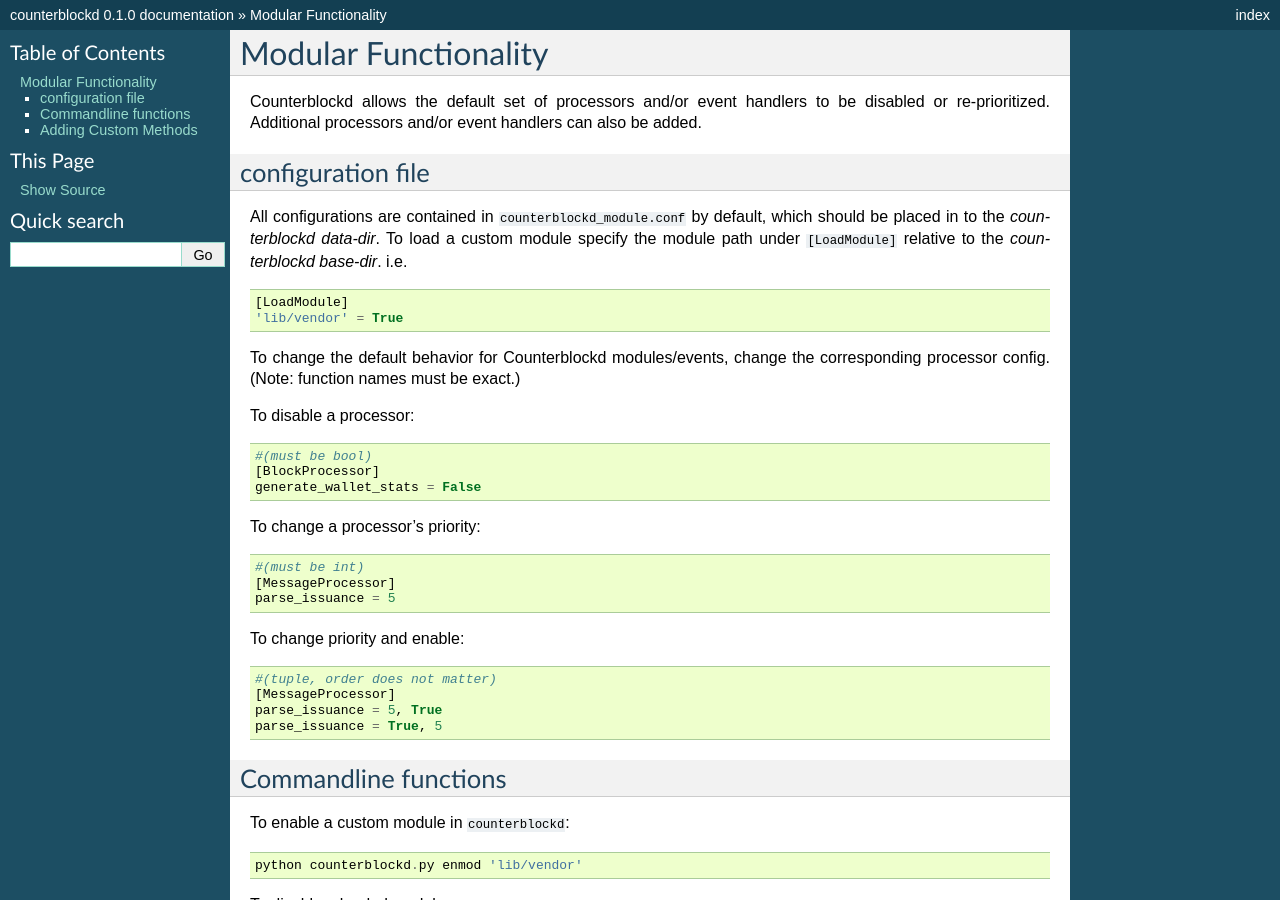
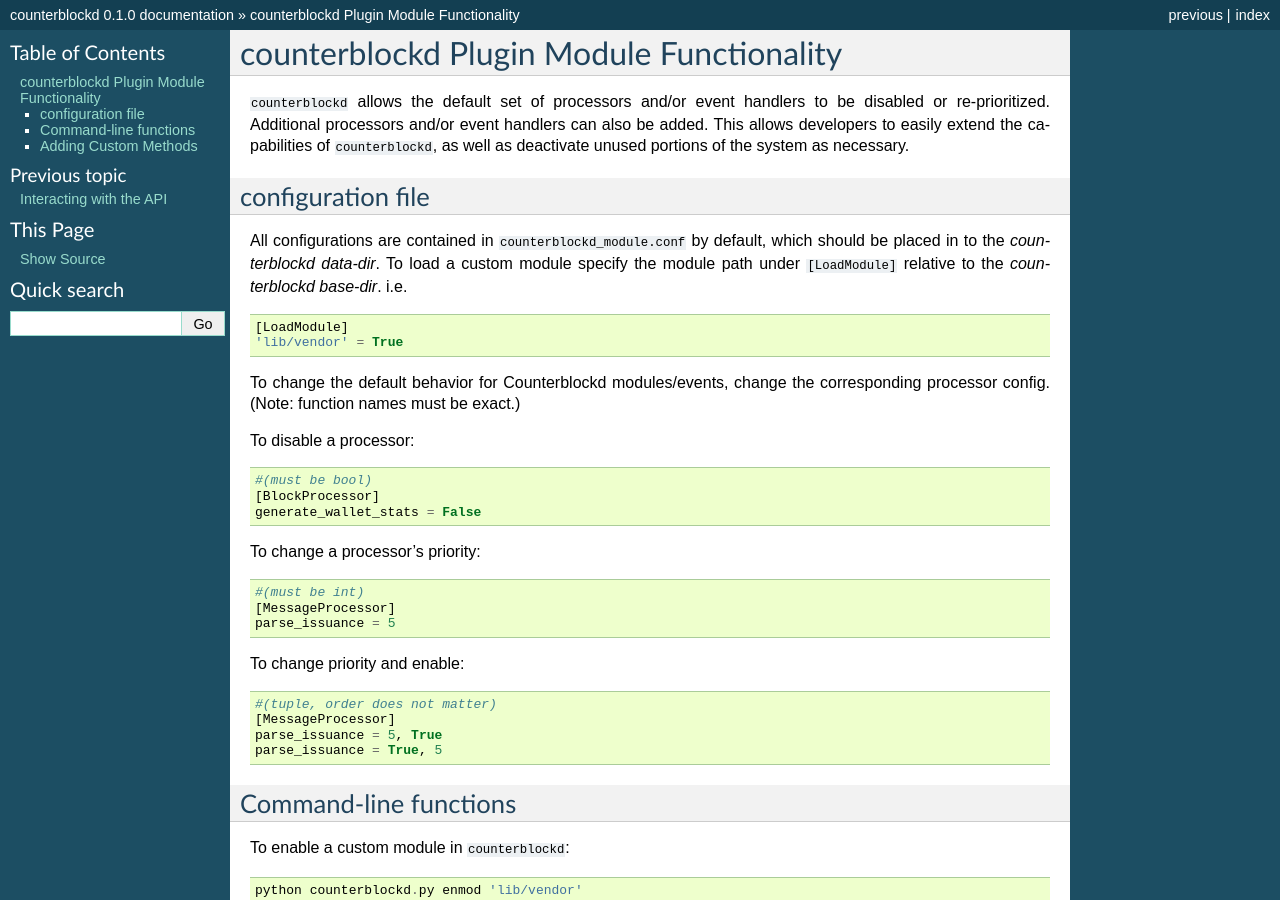
Before and after one commit to CounterpartyXCP/counterblock, a Sphinx documentation site: the page built from docs/Modules.rst, in a window 1280 px wide and 900 px high. Built offline with Sphinx 7.4.7, drawn with Linux system fonts in a browser that asks for light colours; some of the changed text lies outside the part shown.

Commit message:
doc updates

```diff
--- a/docs/modules.rst
+++ b/docs/Modules.rst
@@ -1,8 +1,9 @@
-Modular Functionality
-=============================
+counterblockd Plugin Module Functionality
+=============================================
 
-Counterblockd allows the default set of processors and/or event handlers to be disabled or re-prioritized.
-Additional processors and/or event handlers can also be added.
+``counterblockd`` allows the default set of processors and/or event handlers to be disabled or re-prioritized.
+Additional processors and/or event handlers can also be added. This allows developers to easily extend the
+capabilities of ``counterblockd``, as well as deactivate unused portions of the system as necessary.
 
 configuration file
 ----------------------
@@ -35,7 +36,7 @@
     parse_issuance = 5, True
     parse_issuance = True, 5
 
-Commandline functions
+Command-line functions
 -----------------------------
 
 To enable a custom module in ``counterblockd``:
```
Also changed, not shown: docs/index.rst (+6 -3 lines).
